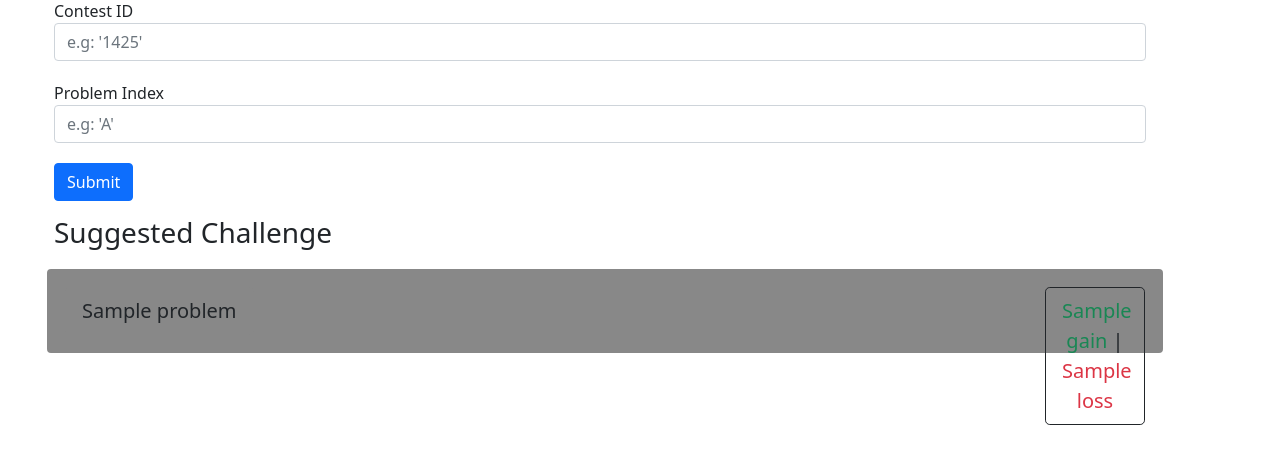
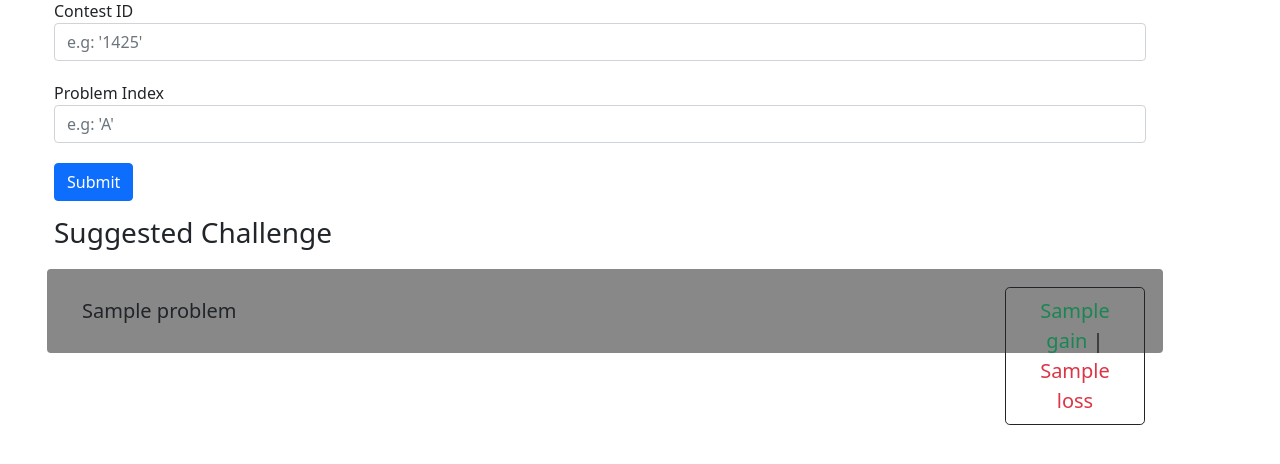
Before and after one commit to phattd15/arugo, a Django app: template templates/list.html in a window 1280 px wide. Shown: the part 278-742 px from the top of the page. Run offline with Django 3.2, Linux system fonts and the light colour scheme; the template is opened without the code that fills it: most values are stand-ins (such as "Sample title", 1, 10 or a date in 2020); some libraries are stand-ins or nearby versions.

Commit message:
display error / more visual appealing

```diff
--- a/templates/list.html
+++ b/templates/list.html
@@ -33,7 +33,7 @@
             <a class="btn btn-lg" style="text-align: left; background-color: {{bg_color}};"
             href="https://codeforces.com/contest/{{problem.contest_id}}/problem/{{problem.index}}" target="_blank">
             {{ problem }} </a>
-        <a class="btn btn-outline-dark btn-lg" style="float: right; width: 100px"href="{% url 'solve' problem.contest_id problem.index %}"><span class="text-success">{{gain}}</span> | <span class="text-danger">{{loss}}</span> </a>
+        <a class="btn btn-outline-dark btn-lg" style="float: right; width: 140px"href="{% url 'solve' problem.contest_id problem.index %}"><span class="text-success">{{gain}}</span> | <span class="text-danger">{{loss}}</span> </a>
     </div>
     {% endfor %}
 {% endblock content %}
```
